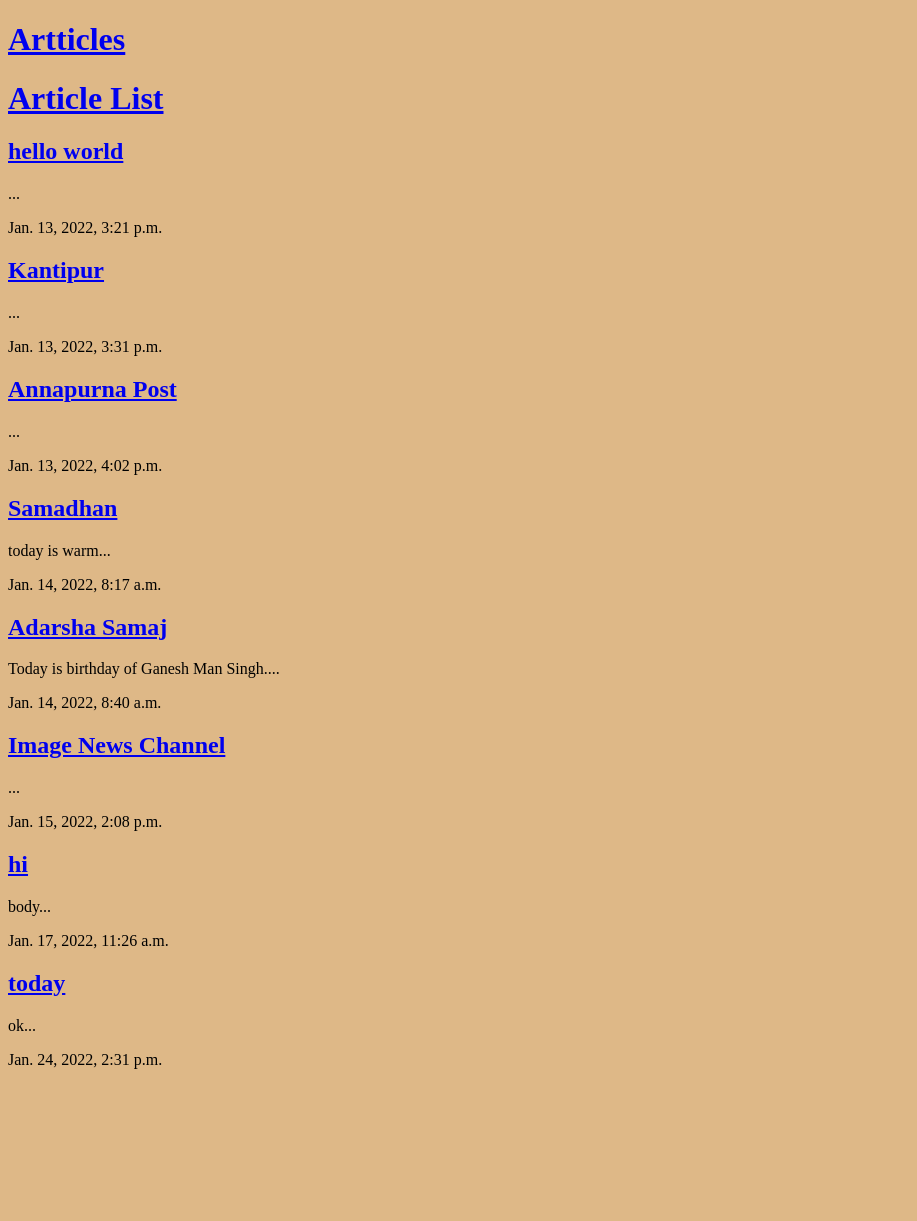
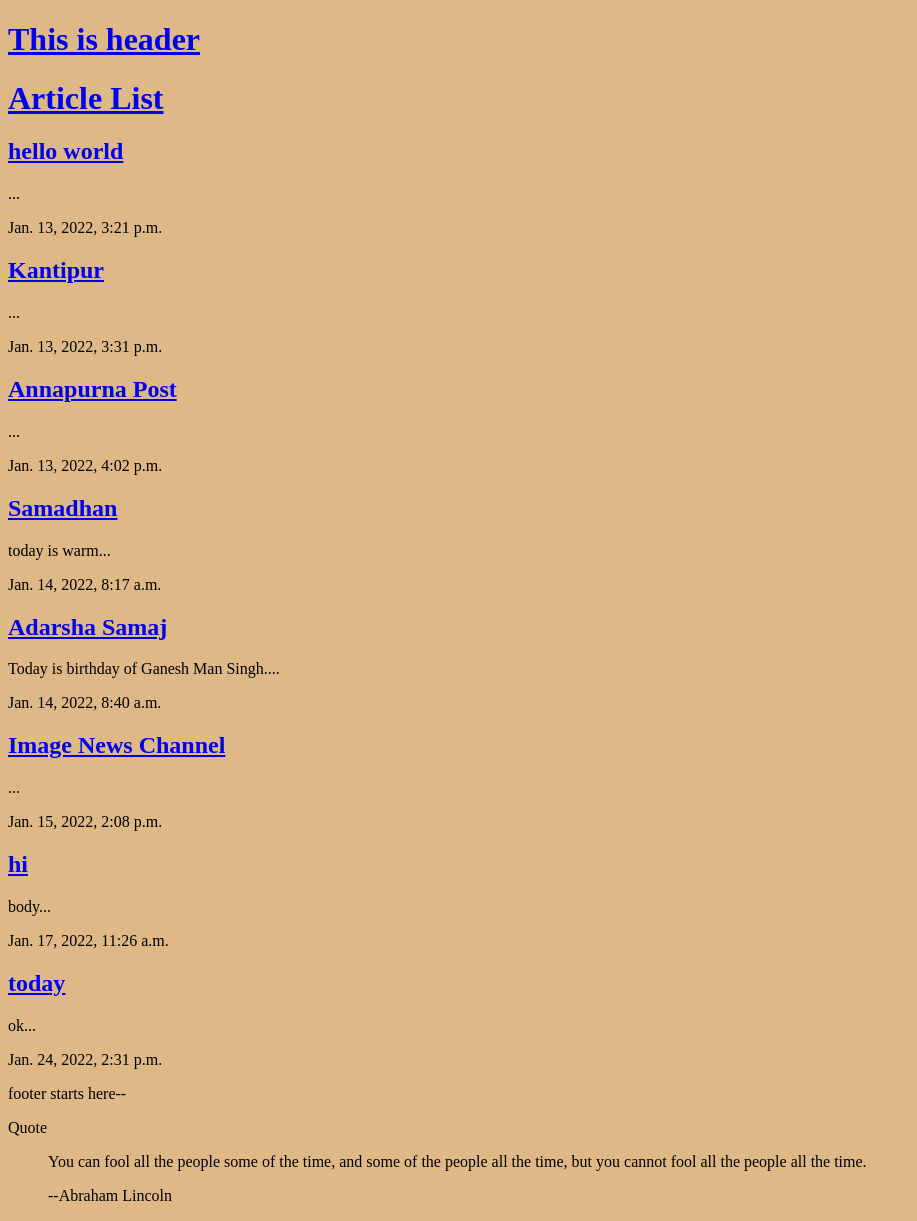
Before and after one commit to rajibpkr/simpleapp, a Django app: page /articles/ in a window 1280 px wide. Shown: the whole page, without its empty margins (0-917 px from the left). Before the commit the page ends 1069 px from the top, so only its background shows below. Run offline with Django 4.2, Linux system fonts and the light colour scheme; data comes from the database, SQL or seed files in the repository.

Commit message:
jan25_10:55

```diff
--- a/templates/base_layout.html
+++ b/templates/base_layout.html
@@ -15,11 +15,24 @@
   </head>
   <body>
       <div="wrapper">
-        <h1><a href="{% url 'list' %}">Artticles</h1>
+        <h1><a href="{% url 'list' %}">This is header</h1>
           {% block content %}
           {% endblock %}
   </div>
-
+{% comment %}  Footer starts here: {% endcomment %}
+  <div>
+    <p>footer starts here--</p>
+    <div class="card">
+      <div class="card-header">
+        Quote
+      </div>
+      <div class="card-body">
+        <blockquote class="blockquote mb-0">
+          <p>You can fool all the people some of the time, and some of the people all the time, but you cannot fool all the people all the time.</p>
+          <footer class="blockquote-footer">--Abraham Lincoln <cite title="Source Title"></cite></footer>
+        </blockquote>
+      </div>
+    </div>
 
 
   </body>
```
